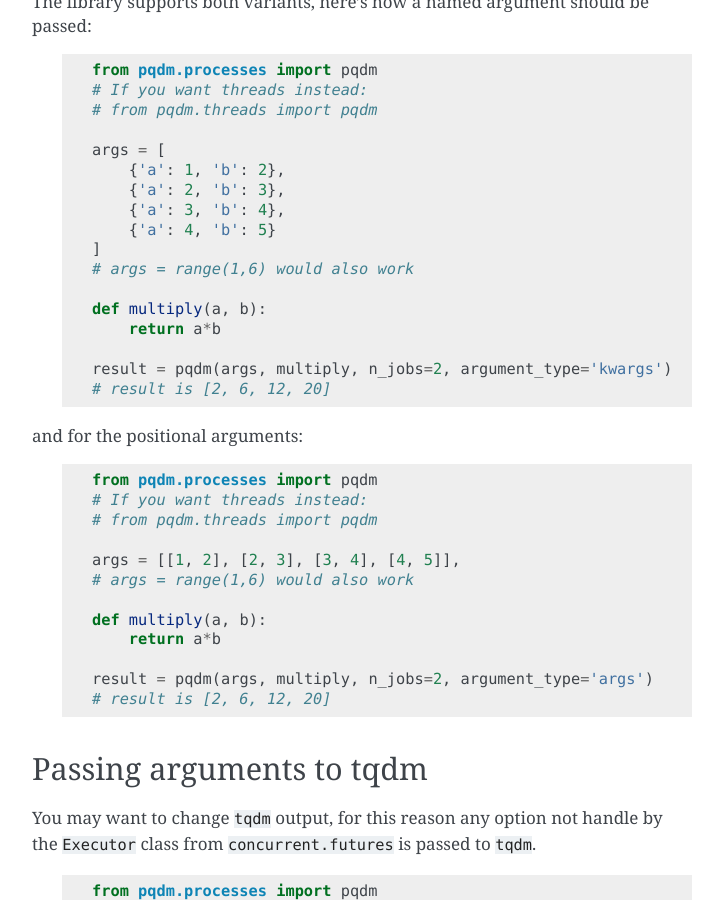
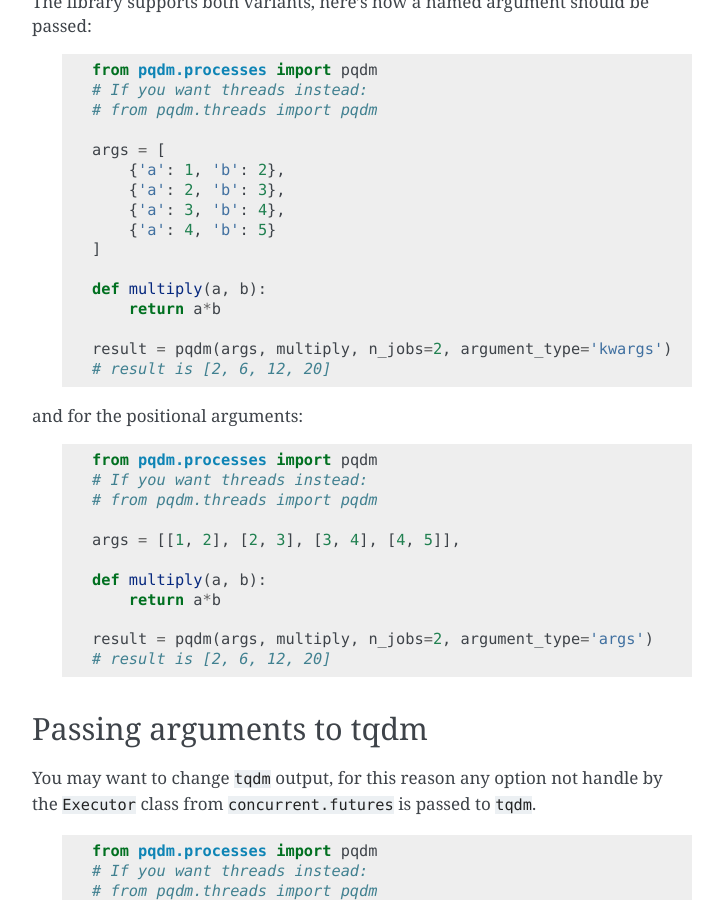
Before and after one commit to niedakh/pqdm, a Sphinx documentation site: the page built from docs/usage.rst, in a window 1280 px wide and 900 px high, scrolled down 1117 px. Shown: the whole window, without its empty margins (388-1111 px from the left). Built offline with Sphinx 7.4.7, drawn with Linux system fonts in a browser that asks for light colours; pages that are not in the unit, such as notebooks, are missing from menus.

Commit message:
Removed incorrect comments from examples (#165)
The examples for `argument_type='kwargs'` and `argument_type='args'` would not work if you followed the comment and tried to implement the args via `range(1, 6)`.

```diff
--- a/docs/usage.rst
+++ b/docs/usage.rst
@@ -60,7 +60,6 @@
         {'a': 3, 'b': 4},
         {'a': 4, 'b': 5}
     ]
-    # args = range(1,6) would also work
 
     def multiply(a, b):
         return a*b
@@ -77,7 +76,6 @@
     # from pqdm.threads import pqdm
 
     args = [[1, 2], [2, 3], [3, 4], [4, 5]],
-    # args = range(1,6) would also work
 
     def multiply(a, b):
         return a*b
```
